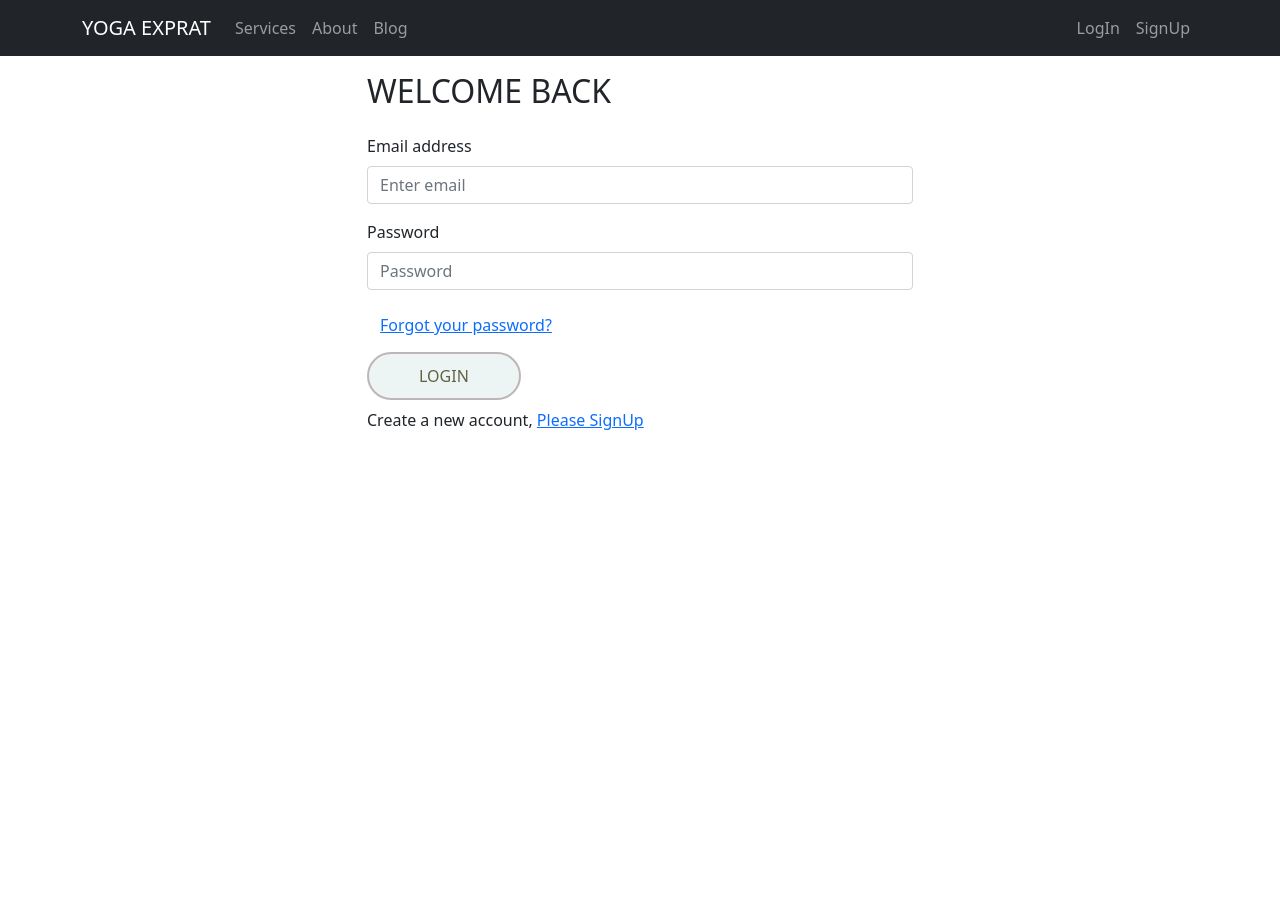
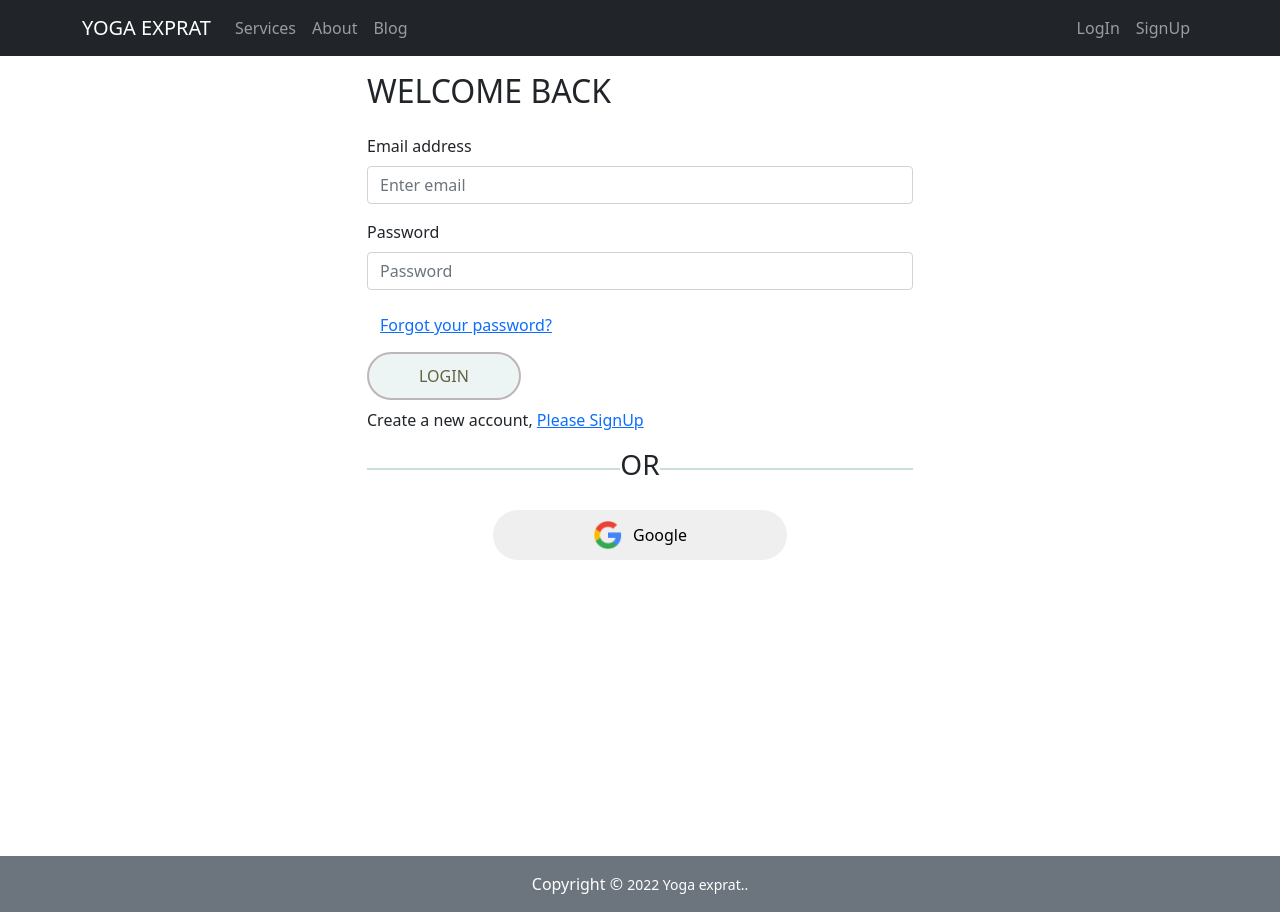
Before and after one commit to ma-khan13/yoga-expert, a React (Create React App) app: page /login in a window 1280 px wide. Before the commit the page ends 800 px from the top, so only its background shows below. Built offline with nearby package versions, Linux system fonts and the light colour scheme; no server answers.

Commit message:
All functionality done

```diff
--- a/src/App.js
+++ b/src/App.js
@@ -8,6 +8,7 @@ import Login from './componets/Home/Login/Login';
 import Signup from './componets/Home/Signup/Signup';
 import RequireAuth from './componets/RequireAuth/RequireAuth';
 import CheckOut from './componets/Home/CheckOut/CheckOut';
+import Footer from './componets/Shared/Footer/Footer';
 
 function App() {
   return (
@@ -29,6 +30,7 @@ function App() {
         <Route path="/signup" element={<Signup></Signup>}></Route>
         <Route path="/login" element={<Login></Login>}></Route>
       </Routes>
+      <Footer></Footer>
     </div>
   );
 }
--- a/src/componets/Home/Home/Home.js
+++ b/src/componets/Home/Home/Home.js
@@ -6,9 +6,9 @@ import Services from '../Services/Services';
 const Home = () => {
     return (
       <>
-          <Banner></Banner>
-            <Container>
-                <Services></Services>
+        <Banner></Banner>
+        <Container>
+          <Services></Services>
         </Container>
       </>
     );
--- a/src/componets/Home/Login/Login.js
+++ b/src/componets/Home/Login/Login.js
@@ -1,40 +1,48 @@
-import React, { useRef } from 'react';
+import React, { useRef} from 'react';
 import { Button, Col, Container, Form, Row } from 'react-bootstrap';
 import { useSendPasswordResetEmail, useSignInWithEmailAndPassword } from 'react-firebase-hooks/auth';
 import { Link, useLocation, useNavigate } from 'react-router-dom';
 import auth from '../../../firebase/firebase.init';
 import toast, { Toaster } from "react-hot-toast";
+import SocialLogin from '../../SocialLogin/SocialLogin';
 
 const Login = () => {
   const location = useLocation();
   const from = location.state?.from?.pathname || "/";
   const navigate = useNavigate();
-    const emailRef = useRef("");
+  const emailRef = useRef("");
   const passwordRef = useRef("");
 
-  const [signInWithEmailAndPassword, user,error] =
+  const [signInWithEmailAndPassword, user,loading,error] =
     useSignInWithEmailAndPassword(auth);
 
-  let handleLogInForm = async (event) => {
+  let handleLogInForm =async (event) => {
     event.preventDefault();
     let email = emailRef.current.value;
     let password = passwordRef.current.value;
     await signInWithEmailAndPassword(email, password);
-    console.log(from);
-    navigate(from , {replace: true})
+
   };
+  let signinError;
+  if (error) {
+    signinError = error?.message;
+  }
+  if (user) {
+    navigate(from, { replace: true });
+  }
+
   const [sendPasswordResetEmail, sending, resetEmailError] =
     useSendPasswordResetEmail(auth);
 
   let handleForgot = async () => {
     let email = emailRef.current.value;
     await sendPasswordResetEmail(email);
-    toast("Chake your email send reset email");
+    toast("Please check your email sent a mail");
   };
 
 
     return (
-      <Container>
+      <Container style={{ height: "100vh" }}>
         <Row>
           <Col md={6} className="mx-auto">
             <h2 className="mt-3 mb-4 text-uppercase">Welcome back</h2>
@@ -56,6 +64,7 @@ const Login = () => {
                   placeholder="Password"
                   required
                 />
+                <p className="text-danger">{signinError}</p>
               </Form.Group>
               <Button variant="link" onClick={handleForgot}>
                 Forgot your password?
@@ -81,6 +90,7 @@ const Login = () => {
                 },
               }}
             />
+            <SocialLogin></SocialLogin>
           </Col>
         </Row>
       </Container>
--- a/src/componets/Home/Services/Services.js
+++ b/src/componets/Home/Services/Services.js
@@ -9,7 +9,7 @@ const Services = () => {
             .then(data => setServices(data))
     },[])
     return (
-      <Row className="g-4 my-5">
+      <Row className="g-4 my-5" >
         <h1>Services</h1>
         {services.slice(0, 4).map((service) => (
           <Service service={service} key={service.id}></Service>
--- a/src/componets/Home/Signup/Signup.js
+++ b/src/componets/Home/Signup/Signup.js
@@ -2,33 +2,53 @@ import { useRef} from 'react';
 import { Col, Container, Form, Row } from 'react-bootstrap';
 import { Link, useNavigate } from 'react-router-dom';
 import auth from '../../../firebase/firebase.init';
-import { useCreateUserWithEmailAndPassword, useSendEmailVerification} from "react-firebase-hooks/auth";
-
+import {
+  useCreateUserWithEmailAndPassword,
+  useSendEmailVerification,
+  useUpdateProfile,
+} from "react-firebase-hooks/auth";
+import SocialLogin from '../../SocialLogin/SocialLogin';
 const Signup = () => {
   const navigate = useNavigate();
   const nameRef = useRef("");
   const emailRef = useRef("");
   const passwordRef = useRef("");
 
-  const [createUserWithEmailAndPassword, user] =
+  const [createUserWithEmailAndPassword, user,loading, error] =
     useCreateUserWithEmailAndPassword(auth);
-  const [sendEmailVerification, sending, error] =
+
+  const [sendEmailVerification] =
     useSendEmailVerification(auth);
+
+  const [updateProfile] = useUpdateProfile(auth);
+
   const handleSignUpForm = async (event) => {
     event.preventDefault();
     let name = nameRef.current.value;
     let email = emailRef.current.value;
     let password = passwordRef.current.value;
     await createUserWithEmailAndPassword(email, password);
+    await updateProfile({ displayName:name});
     await sendEmailVerification();
-    navigate("/");
   };
+
+  let signUpError;
+  if (error) {
+    signUpError = error?.message;
+  }
+  if (loading) {
+
+  }
+  if (user) {
+    console.log(user);
+    return navigate("/");
+  }
     return (
-      <Container>
+      <Container style={{ height: "100vh" }}>
         <Row>
           <Col md={6} className="mx-auto">
             <h2 className="mt-3 mb-4 text-uppercase">Please sign up</h2>
-            <Form>
+            <Form onSubmit={handleSignUpForm}>
               <Form.Group className="mb-3" controlId="formGroupName">
                 <Form.Label>Name</Form.Label>
                 <Form.Control
@@ -54,9 +74,9 @@ const Signup = () => {
                   placeholder="Enter Password"
                   required
                 />
+                <p className="text-danger">{signUpError}</p>
               </Form.Group>
               <button
-                onClick={handleSignUpForm}
                 className="all-service-btn mt-2 text-uppercase"
                 type="submit"
               >
@@ -67,6 +87,7 @@ const Signup = () => {
               If you already have an account,
               <Link to={"/login"}>Just LogIn</Link>
             </p>
+            <SocialLogin></SocialLogin>
           </Col>
         </Row>
       </Container>
--- /dev/null
+++ b/src/componets/Shared/Footer/Footer.js
@@ -0,0 +1,15 @@
+import React from 'react';
+
+const Footer = () => {
+    let date = new Date()
+    let year = date.getFullYear();
+    return (
+      <div className="bg-secondary py-3">
+        <p className="mb-0 text-white text-center">
+          Copyright &copy; <small>{year} Yoga exprat..</small>
+        </p>
+      </div>
+    );
+};
+
+export default Footer;
--- a/src/componets/Shared/Header/Header.js
+++ b/src/componets/Shared/Header/Header.js
@@ -10,7 +10,7 @@ const Header = () => {
   let handleSignOut = () => {
     signOut(auth);
     };
-
+   let userName = auth?.currentUser?.displayName;
     return (
       <Navbar collapseOnSelect expand="lg" bg="dark" variant="dark">
         <Container>
@@ -20,7 +20,7 @@ const Header = () => {
           <Navbar.Toggle aria-controls="responsive-navbar-nav" />
           <Navbar.Collapse id="responsive-navbar-nav">
             <Nav className="me-auto">
-              <Nav.Link href="#services">Services</Nav.Link>
+              <Nav.Link>Services</Nav.Link>
               <Nav.Link as={Link} to="/about">
                 About
               </Nav.Link>
@@ -29,10 +29,12 @@ const Header = () => {
               </Nav.Link>
             </Nav>
             <Nav>
-              {user ?
-                <Nav.Link onClick={handleSignOut}>
-                  LogOut
-                </Nav.Link> : (
+              {user ? (
+                <>
+                  <Nav.Link>{userName ? userName : ''}</Nav.Link>
+                  <Nav.Link onClick={handleSignOut}>LogOut</Nav.Link>
+                </>
+              ) : (
                 <>
                   <Nav.Link as={Link} to="/login">
                     LogIn
--- /dev/null
+++ b/src/componets/SocialLogin/SocialLogin.css
@@ -0,0 +1,24 @@
+
+.google button {
+    display: flex;
+    margin:20px auto;
+    align-items: center;
+    border: none;
+    padding: 10px 100px;
+    background-color: #EFEFEF;
+    border-radius: 50px;
+}
+.google button img{
+    height: 30px;
+    width: 30px;
+    margin-right: 10px;
+}
+.or{
+    display: flex;
+    align-items: center;
+}
+.left,.right{
+    height: 2px;
+    display: block;
+    background-color: rgb(203, 220, 220);
+}
--- /dev/null
+++ b/src/componets/SocialLogin/SocialLogin.js
@@ -0,0 +1,45 @@
+import React from 'react';
+import './SocialLogin.css'
+import google from '../../images/social/google.png'
+import { Col } from 'react-bootstrap';
+import { useSignInWithGoogle } from 'react-firebase-hooks/auth';
+import auth from '../../firebase/firebase.init';
+import { useLocation, useNavigate } from 'react-router-dom';
+const SocialLogin = () => {
+    const [signInWithGoogle, user, loading, error] = useSignInWithGoogle(auth);
+      const location = useLocation();
+      const from = location.state?.from?.pathname || "/";
+    const navigate = useNavigate();
+    let handleLoginSocial = async () => {
+        await signInWithGoogle();
+
+  };
+  let googleError;
+  if (error) {
+    googleError = error?.message
+  }
+    if (loading) {
+
+    }
+    if (user) {
+        navigate(from, { replace: true })
+    }
+    return (
+      <div className="google">
+        <div className="or">
+          <Col className="left"></Col>
+          <h3>OR</h3>
+          <Col className="right"></Col>
+        </div>
+        <div className="text-center">
+          <p className="text-danger">{googleError}</p>
+        </div>
+        <button onClick={handleLoginSocial}>
+          <img src={google} alt="" />
+          <span>Google</span>
+        </button>
+      </div>
+    );
+};
+
+export default SocialLogin;
```
Also changed, not shown: src/componets/Home/Service/Service.js (+7 -2 lines), src/images/social/google.png (added).
